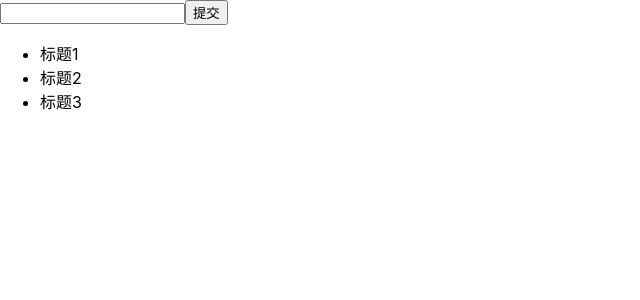
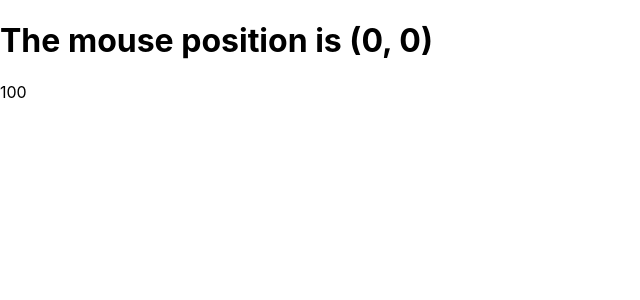
Before and after one commit to wumo1016/react_practice, a React (Create React App) app in the folder react16-1/: page / in a window 1280 px wide. Shown: the top 300 px of the page, without its empty margins (0-640 px from the left). Built offline with nearby package versions, Linux system fonts and the light colour scheme.

Commit message:
feat(高阶组件)

```diff
--- a/react16-1/src/components/advancedUse/index.js
+++ b/react16-1/src/components/advancedUse/index.js
@@ -5,8 +5,8 @@ import React from 'react'
 // import LazyDemo from './LazyDemo'
 // import SCUDemo from './SCUDemo'
 // import SCUDemo2 from './SCUDemo2'
-import PureComponentDemo from './PureComponentDemo'
-// import HOCDemo from './HOCDemo'
+// import PureComponentDemo from './PureComponentDemo'
+import HOCDemo from './HOCDemo'
 // import RenderPropDemo from './RenderPropDemo'
 
 class AdvancedUse extends React.Component {
@@ -22,8 +22,8 @@ class AdvancedUse extends React.Component {
         {/* <LazyDemo /> */}
         {/* <SCUDemo /> */}
         {/* <SCUDemo2 /> */}
-        <PureComponentDemo />
-        {/* <HOCDemo a="100"/> */}
+        {/* <PureComponentDemo /> */}
+        <HOCDemo a="100" />
         {/* <RenderPropDemo a="200" /> */}
       </div>
     )
```
Also changed, not shown: react16-1/src/components/advancedUse/HOCDemo.js (+7 -5 lines), 1 other file (tests, documents, lock files or other folders).
